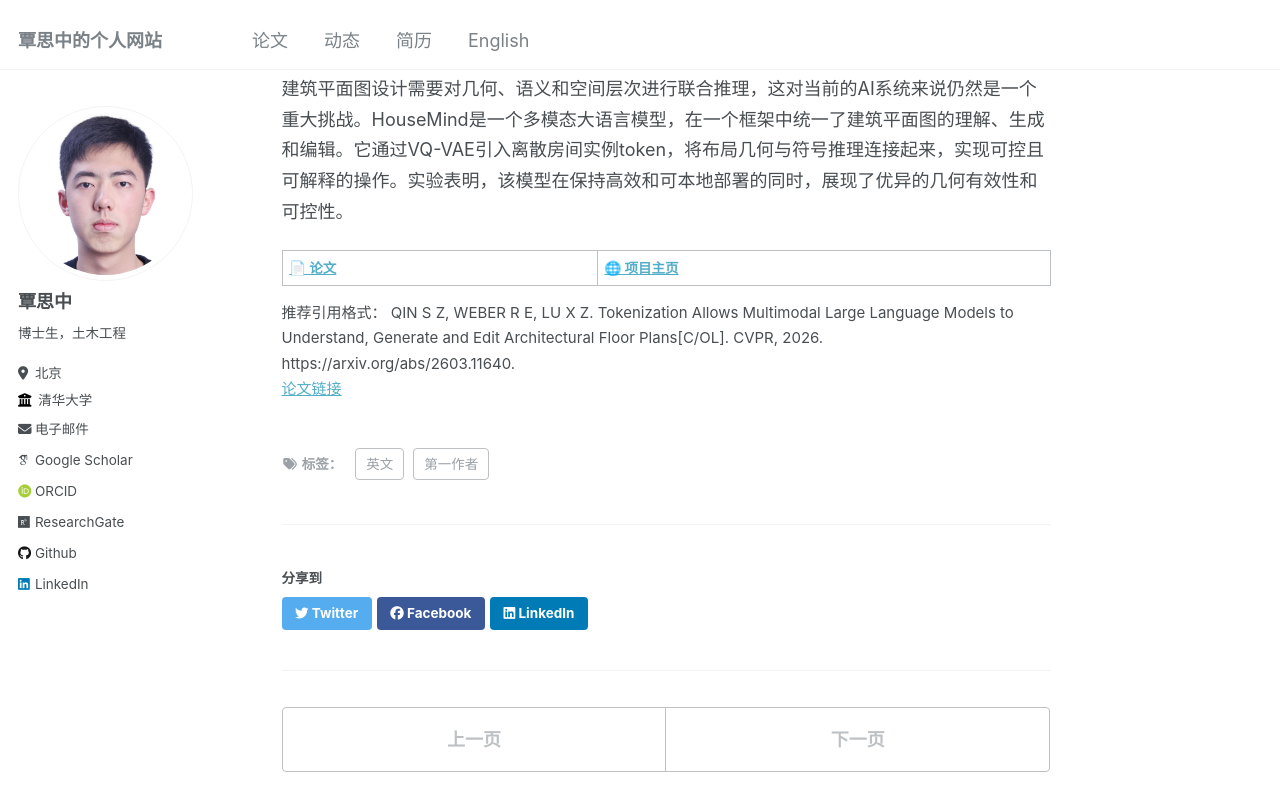
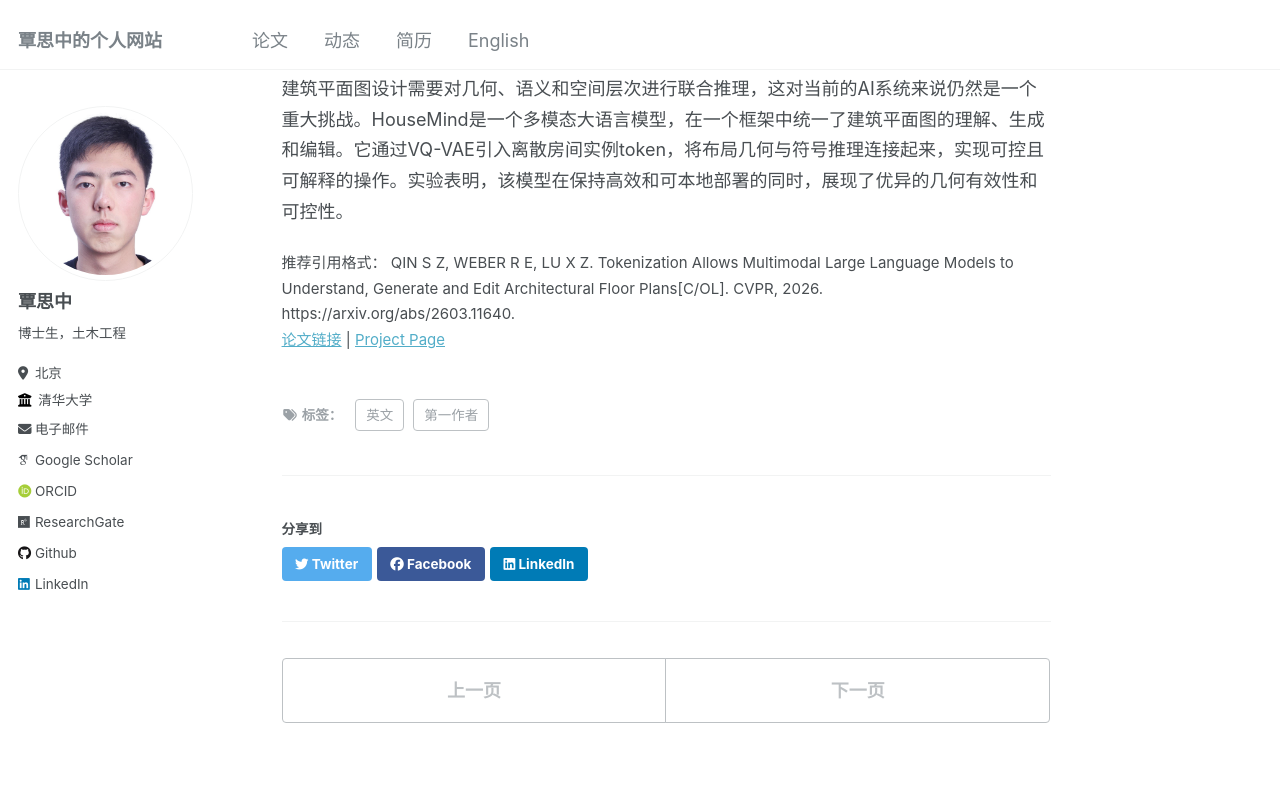
Before and after one commit to qinsz01/qsz_academic, a Jekyll site: the page built from _publications/2026-03-16-HouseMind-zh.md, in a window 1280 px wide and 900 px high, scrolled down 543 px. Shown: the top 811 px of the window. Built offline with Jekyll 4.4.1, drawn with Linux system fonts in a browser that asks for light colours; some web fonts are replaced.

Commit message:
Add projecturl support to publication templates

```diff
--- a/_includes/archive-single.html
+++ b/_includes/archive-single.html
@@ -65,7 +65,11 @@
     <p class="archive__item-excerpt" itemprop="description"><p>{{ post.excerpt | markdownify | remove: '<p>' | remove: '</p>' }}<strong><a href="{{ base_path }}{{ post.url }}" rel="permalink"> Read more</a></strong></p></p>
     {% endif %}
 
-    {% if post.citation and post.paperurl and post.slidesurl %}
+    {% if post.citation and post.paperurl and post.slidesurl and post.projecturl %}
+      <p>{{site.data.ui-text[page.locale].reccitation}} {{ post.citation }}<br /><a href="{{ post.paperurl }}">{{site.data.ui-text[page.locale].downloadpaper}}</a> | <a href="{{ post.projecturl }}">Project Page</a> | <a href="{{ post.slidesurl }}">{{site.data.ui-text[page.locale].downloadslide}}s</a></p>
+    {% elsif post.citation and post.paperurl and post.projecturl %}
+      <p>{{site.data.ui-text[page.locale].reccitation}} {{ post.citation }}<br /><a href="{{ post.paperurl }}">{{site.data.ui-text[page.locale].downloadpaper}}</a> | <a href="{{ post.projecturl }}">Project Page</a></p>
+    {% elsif post.citation and post.paperurl and post.slidesurl %}
       <p>{{site.data.ui-text[page.locale].reccitation}} {{ post.citation }}<br /><a href="{{ post.paperurl }}">{{site.data.ui-text[page.locale].downloadpaper}}</a> | <a href="{{ post.slidesurl }}">{{site.data.ui-text[page.locale].downloadslide}}s</a></p>
     {% elsif post.citation and post.paperurl %}
       <p>{{site.data.ui-text[page.locale].reccitation}} {{ post.citation }}<br /><a href="{{ post.paperurl }}">{{site.data.ui-text[page.locale].downloadpaper}}</a></p>
--- a/_layouts/single.html
+++ b/_layouts/single.html
@@ -59,7 +59,11 @@ layout: default
       <section class="page__content" itemprop="text">
         {{ content }}
 
-        {% if page.citation and page.paperurl and page.slidesurl %}
+        {% if page.citation and page.paperurl and page.slidesurl and page.projecturl %}
+          <p style="font-size: smaller">{{site.data.ui-text[page.locale].reccitation}} {{ page.citation }}<br /><a href="{{ page.paperurl }}">{{site.data.ui-text[page.locale].downloadpaper}}</a> | <a href="{{ page.projecturl }}">Project Page</a> | <a href="{{ page.slidesurl }}">{{site.data.ui-text[page.locale].downloadslide}}s</a></p>
+        {% elsif page.citation and page.paperurl and page.projecturl %}
+          <p style="font-size: smaller">{{site.data.ui-text[page.locale].reccitation}} {{ page.citation }}<br /><a href="{{ page.paperurl }}">{{site.data.ui-text[page.locale].downloadpaper}}</a> | <a href="{{ page.projecturl }}">Project Page</a></p>
+        {% elsif page.citation and page.paperurl and page.slidesurl %}
           <p style="font-size: smaller">{{site.data.ui-text[page.locale].reccitation}} {{ page.citation }}<br /><a href="{{ page.paperurl }}">{{site.data.ui-text[page.locale].downloadpaper}}</a> | <a href="{{ page.slidesurl }}">{{site.data.ui-text[page.locale].downloadslide}}s</a></p>
         {% elsif page.citation and page.paperurl %}
           <p style="font-size: smaller">{{site.data.ui-text[page.locale].reccitation}} {{ page.citation }}<br /><a href="{{ page.paperurl }}">{{site.data.ui-text[page.locale].downloadpaper}}</a></p>
--- a/_publications/2026-03-16-HouseMind-zh.md
+++ b/_publications/2026-03-16-HouseMind-zh.md
@@ -17,5 +17,3 @@ tags:
 ---
 
 建筑平面图设计需要对几何、语义和空间层次进行联合推理，这对当前的AI系统来说仍然是一个重大挑战。HouseMind是一个多模态大语言模型，在一个框架中统一了建筑平面图的理解、生成和编辑。它通过VQ-VAE引入离散房间实例token，将布局几何与符号推理连接起来，实现可控且可解释的操作。实验表明，该模型在保持高效和可本地部署的同时，展现了优异的几何有效性和可控性。
-
-**[📄 论文](https://arxiv.org/abs/2603.11640)** | **[🌐 项目主页](https://housemind.github.io/)**
```
Also changed, not shown: _publications/2026-03-16-HouseMind.md (+0 -2 lines).
